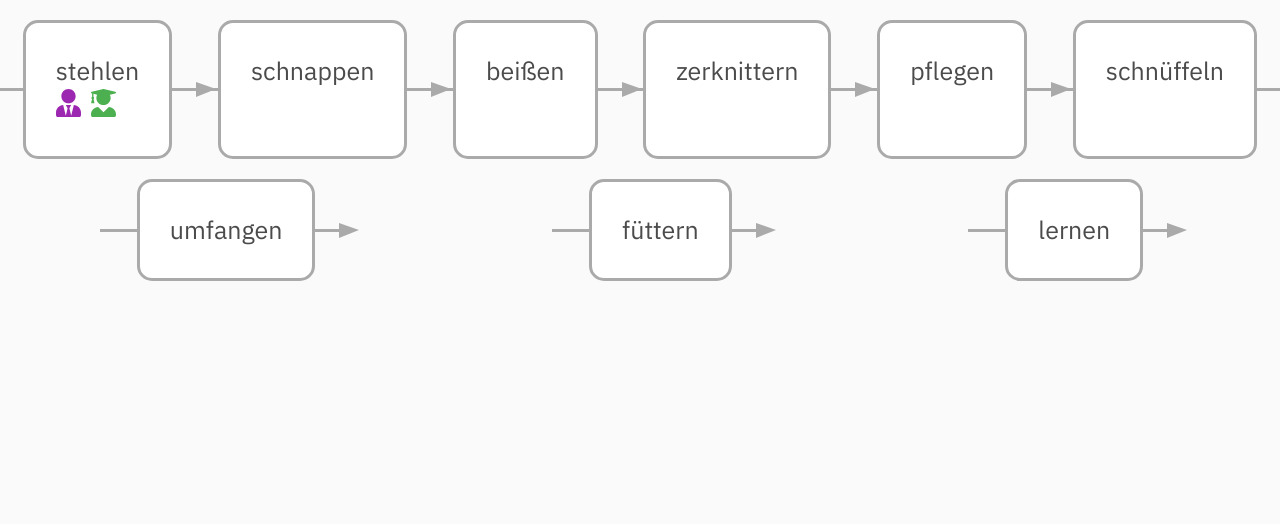
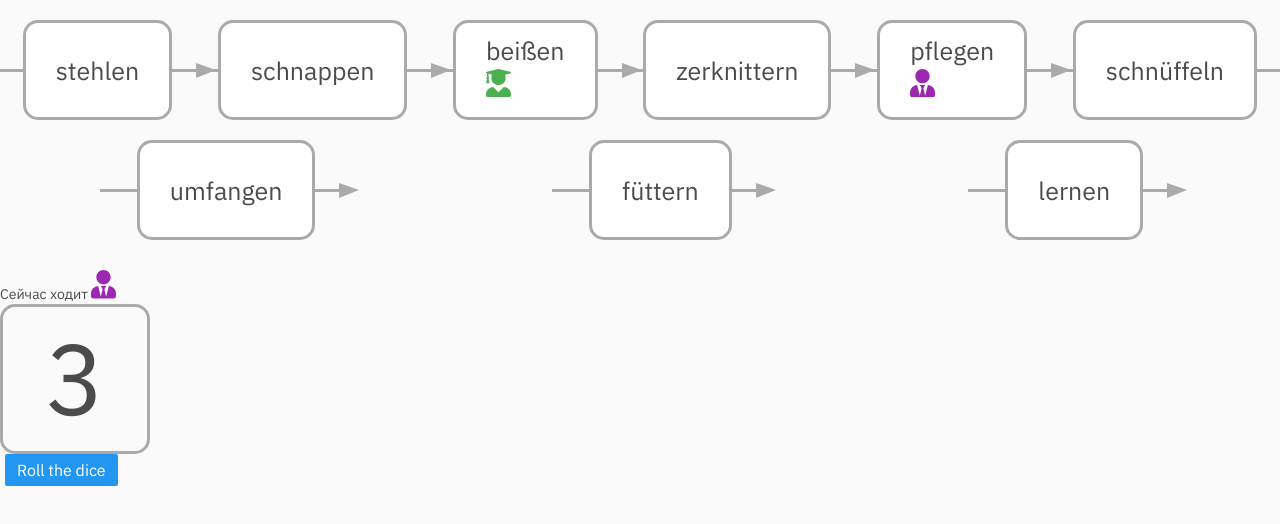
Before and after one commit to alex-mos/mospan_pro_frontend, a Vue app: page /projects/zaubern in a window 1280 px wide. Shown: the top 524 px of the page. Built offline with nearby package versions, Linux system fonts and the light colour scheme; no server answers; a web font is replaced by a local one; what vue-toasted would draw is missing.

Commit message:
players moving

```diff
--- a/package.json
+++ b/package.json
@@ -13,7 +13,8 @@
     "vanilla-tilt": "^1.6.1",
     "vue": "^2.5.17",
     "vue-router": "^3.0.1",
-    "vue-toasted": "^1.1.26"
+    "vue-toasted": "^1.1.26",
+    "vuex": "^3.1.0"
   },
   "devDependencies": {
     "@vue/cli-plugin-babel": "^3.2.0",
--- a/src/components/projects/zaubern/Cell.vue
+++ b/src/components/projects/zaubern/Cell.vue
@@ -1,16 +1,22 @@
 <template>
-  <div class="cell">
-    <slot/>
+  <div
+    :class="['cell', { 'cell_with-player': players.length}]">
+    <div class="word">
+      <slot/>
+    </div>
 
+    <transition name="move">
     <div
-      v-if="players.length">
+      v-if="players.length"
+      class="players">
+
       <span
-        v-for="player in players"
-        :key="player">
-        <PlayerIcon
-          :id="player"/>
+        v-for="(player, index) in players"
+        :key="index">
+        <PlayerIcon :id="player"/>
       </span>
     </div>
+    </transition>
   </div>
 </template>
 
@@ -25,8 +31,14 @@ export default {
   },
 
   props: {
-    players: {
-      type: Array
+    id: {
+      type: Number
+    }
+  },
+
+  computed: {
+    players () {
+      return this.$store.getters.playersHere(this.id)
     }
   }
 }
@@ -37,6 +49,7 @@ export default {
   position relative
   margin 20px 20px 0 20px
   padding 30px
+  height 100px
   font-size 25px
   background white
   border 3px solid rgb(170, 170, 170)
@@ -64,4 +77,39 @@ export default {
     border-bottom 8px solid transparent
     border-right 0 solid transparent
     border-top 7px solid transparent
+
+  .word
+    transition transform 200ms linear 1s
+
+  .players
+    position relative
+    top -20px
+
+  &_with-player
+    .word
+      transform translateY(-20px)
+
+.move-enter-active
+  animation coming 1s
+  animation-delay 1.5s
+  opacity 0
+
+.move-leave-active
+  animation going 1s
+  animation-delay 0
+
+@keyframes coming
+  from
+    transform translateX(-150px)
+    opacity 0
+  to
+    transform translateX(0)
+    opacity 1
+
+@keyframes going
+  from
+    transform translateX(0)
+  to
+    transform translateX(150px)
+    opacity 0
 </style>
--- /dev/null
+++ b/src/components/projects/zaubern/Dice.vue
@@ -0,0 +1,21 @@
+<template>
+  <div class="dice">
+    {{ $store.state.diceValue }}
+  </div>
+</template>
+
+<script>
+export default {
+  name: 'dice'
+}
+</script>
+
+<style lang="stylus" scoped>
+.dice
+  height 150px
+  width 150px
+  text-align center
+  font-size 100px
+  border 3px solid rgb(170, 170, 170)
+  border-radius 15px
+</style>
--- a/src/components/projects/zaubern/Field.vue
+++ b/src/components/projects/zaubern/Field.vue
@@ -2,9 +2,9 @@
   <div class="wrapper">
 
     <cell
-      v-for="(word, index) in words"
+      v-for="(word, index) in $store.state.words"
       :key="index"
-      :players="playersHere(index)">
+      :id="index">
       {{ word }}
     </cell>
 
@@ -20,46 +20,6 @@ export default {
 
   components: {
     Cell
-  },
-
-  data: function () {
-    return {
-      words: [
-        'stehlen',
-        'schnappen',
-        'beißen',
-        'zerknittern',
-        'pflegen',
-        'schnüffeln',
-        'umfangen',
-        'füttern',
-        'lernen'
-      ],
-
-      // Массив с позициями игроков на клетках.
-      // Игрок с индексом 0 — преподаватель.
-      playerPositions: [
-        0,
-        0
-      ]
-    }
-  },
-
-  methods: {
-    /**
-     * Принимает индекс ячейки, возвращает массив id игроков, которые на ней стоят.
-     * @param {number} cellIndex
-     * @return {Array}
-     */
-    playersHere (cellIndex) {
-      let result = []
-      this.playerPositions.forEach((position, index) => {
-        if (cellIndex === position) {
-          result.push(index)
-        }
-      })
-      return result
-    }
   }
 }
 </script>
@@ -69,4 +29,5 @@ export default {
     display flex
     flex-wrap wrap
     justify-content space-around
+    margin-bottom 30px
 </style>
--- a/src/components/projects/zaubern/PlayerIcon.vue
+++ b/src/components/projects/zaubern/PlayerIcon.vue
@@ -11,7 +11,7 @@
       xmlns="http://www.w3.org/2000/svg"
       viewBox="0 0 448 512">
       <path
-        :fill="colors[id]"
+        :fill="$store.state.colors[id]"
         d="M224 256c70.7 0 128-57.3 128-128S294.7 0 224 0 96 57.3 96 128s57.3 128 128 128zm95.8 32.6L272 480l-32-136 32-56h-96l32 56-32 136-47.8-191.4C56.9 292 0 350.3 0 422.4V464c0 26.5 21.5 48 48 48h352c26.5 0 48-21.5 48-48v-41.6c0-72.1-56.9-130.4-128.2-133.8z"></path>
     </svg>
 
@@ -26,7 +26,7 @@
       xmlns="http://www.w3.org/2000/svg"
       viewBox="0 0 448 512">
       <path
-        :fill="colors[id]"
+        :fill="$store.state.colors[id]"
         d="M319.4 320.6L224 416l-95.4-95.4C57.1 323.7 0 382.2 0 454.4v9.6c0 26.5 21.5 48 48 48h352c26.5 0 48-21.5 48-48v-9.6c0-72.2-57.1-130.7-128.6-133.8zM13.6 79.8l6.4 1.5v58.4c-7 4.2-12 11.5-12 20.3 0 8.4 4.6 15.4 11.1 19.7L3.5 242c-1.7 6.9 2.1 14 7.6 14h41.8c5.5 0 9.3-7.1 7.6-14l-15.6-62.3C51.4 175.4 56 168.4 56 160c0-8.8-5-16.1-12-20.3V87.1l66 15.9c-8.6 17.2-14 36.4-14 57 0 70.7 57.3 128 128 128s128-57.3 128-128c0-20.6-5.3-39.8-14-57l96.3-23.2c18.2-4.4 18.2-27.1 0-31.5l-190.4-46c-13-3.1-26.7-3.1-39.7 0L13.6 48.2c-18.1 4.4-18.1 27.2 0 31.6z"></path>
     </svg>
   </span>
@@ -39,16 +39,6 @@ export default {
   props: {
     id: {
       type: Number
-    }
-  },
-
-  data: function () {
-    return {
-      colors: [
-        '#9c27b0',
-        '#4caf50',
-        '#ff9800'
-      ]
     }
   }
 }
--- a/src/main.js
+++ b/src/main.js
@@ -1,4 +1,5 @@
 import Vue from 'vue'
+import store from './store'
 import App from './App.vue'
 import router from './router'
 import Toasted from 'vue-toasted'
@@ -18,5 +19,6 @@ Vue.config.productionTip = false
 
 new Vue({
   router,
+  store,
   render: h => h(App)
 }).$mount('#app')
--- a/src/pages/projects/Zaubern.vue
+++ b/src/pages/projects/Zaubern.vue
@@ -1,17 +1,35 @@
 <template>
   <div>
     <field />
+
+    Сейчас ходит
+    <player-icon
+      :id="$store.state.activePlayer" />
+
+    <dice />
+
+    <Button
+      primary
+      @click="$store.dispatch('rollTheDice')">
+      Roll the dice
+    </Button>
   </div>
 </template>
 
 <script>
 import Field from '@/components/projects/zaubern/Field.vue'
+import PlayerIcon from '@/components/projects/zaubern/PlayerIcon.vue'
+import Dice from '@/components/projects/zaubern/Dice.vue'
+import Button from '@/components/ui/Button.vue'
 
 export default {
   name: 'zaubern',
 
   components: {
-    Field
+    Field,
+    PlayerIcon,
+    Dice,
+    Button
   }
 }
 </script>
--- a/src/store.js
+++ b/src/store.js
@@ -5,12 +5,83 @@ Vue.use(Vuex)
 
 export default new Vuex.Store({
   state: {
+    /* ZAUBERN */
+    words: [
+      'stehlen',
+      'schnappen',
+      'beißen',
+      'zerknittern',
+      'pflegen',
+      'schnüffeln',
+      'umfangen',
+      'füttern',
+      'lernen'
+    ],
 
+    // Массив с позициями игроков на клетках.
+    // Игрок с индексом 0 — преподаватель.
+    playersPositions: [
+      4,
+      2
+    ],
+
+    activePlayer: 0,
+
+    colors: [
+      '#9c27b0',
+      '#4caf50',
+      '#ff9800',
+      '#3f51b5'
+    ],
+
+    diceValue: 3
   },
+
+  getters: {
+    // Принимает индекс ячейки, возвращает массив id игроков, которые на ней стоят.
+    playersHere: state => cellIndex => {
+      let result = []
+      state.playersPositions.forEach((position, index) => {
+        if (cellIndex === position) {
+          result.push(index)
+        }
+      })
+      return result
+    }
+  },
+
   mutations: {
+    SET_PLAYER_POSITION (state, position) {
+      let newPlayersPositions = state.playersPositions.slice()
+      newPlayersPositions[state.activePlayer] = position
+      state.playersPositions = newPlayersPositions
+    },
 
+    SET_ACTIVE_PLAYER (state, activePlayer) {
+      state.activePlayer = activePlayer
+    }
   },
+
   actions: {
+    // Подвинуть активного игрока на заданное количество шагов
+    movePlayer ({ commit, state }, steps) {
+      let currentPosition = state.playersPositions[state.activePlayer]
+      currentPosition += steps
+      if (currentPosition > state.words.length) {
+        currentPosition -= state.words.length
+      }
+      commit('SET_PLAYER_POSITION', currentPosition)
+    },
 
+    // Передать ход следующему игроку
+    setNextActivePlayer ({ commit, state }) {
+      let nextActivePlayer = ++state.activePlayer % state.playersPositions.length
+      commit('SET_ACTIVE_PLAYER', nextActivePlayer)
+    },
+
+    rollTheDice ({ commit, state, dispatch }) {
+      dispatch('movePlayer', state.diceValue)
+      dispatch('setNextActivePlayer')
+    }
   }
 })
```
Also changed, not shown: 1 other file (tests, documents, lock files or other folders).
